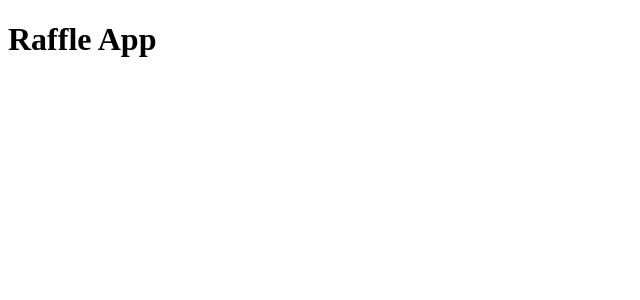
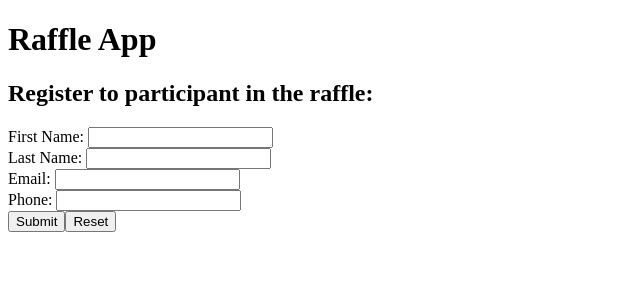
Before and after one commit to LILYHUANGPURSUIT/lilihuang-takehome-polleverywhere, a React (Create React App) app in the folder frontend/: page /raffles/1/participants in a window 1280 px wide. Before the commit this address had no page. Shown: the top 300 px of the page, without its empty margins (0-640 px from the left). Built offline with nearby package versions, Linux system fonts and the light colour scheme.

Commit message:
create newParticipant component

```diff
--- a/frontend/src/App.js
+++ b/frontend/src/App.js
@@ -1,4 +1,6 @@
 import { BrowserRouter as Router, Routes, Route } from "react-router-dom";
+import { AllRaffles } from "./components/allRaffles/AllRaffles";
+import { NewParticipant } from "./components/newParticipant/NewParticipant";
 import { Home } from './pages/home/Home';
 
 function App() {
@@ -8,6 +10,9 @@ function App() {
       <Router>
         <Routes>
           <Route path="/" element={<Home />} />
+          <Route path="/raffles" element={<AllRaffles />} />
+          <Route path="/raffles/:id/participants" element={<NewParticipant />} />
+          {/* <Route path="/raffles/:id/winner" element={<Winner />} /> */}
         </Routes>
       </Router>
     </div>
--- /dev/null
+++ b/frontend/src/components/newParticipant/NewParticipant.js
@@ -0,0 +1,32 @@
+import React from 'react'
+
+export const NewParticipant = () => {
+  return (
+    <div className='participantForm'>
+        <h2 className='participantForm__title'>Register to participant in the raffle:</h2>
+        <form className='participantForm__main'>
+            <div className='participantForm__main__firstname'>
+                <label htmlFor="participant">First Name: </label>
+                <input type="text" className="newparticipant-name" id="participant-name" required/>
+
+            </div>
+            <div className='participantForm__main__lastname'>
+                <label htmlFor="participant">Last Name: </label>
+                <input type="text" className="newparticipant-name" id="participant-name" required/>
+
+            </div>
+            <div className='participantForm__main__email'>
+                <label htmlFor="email">Email: </label>
+                <input type="email" className="form-control" id="secretToken" required/>
+            </div>
+            <div className='participantForm__main__phone'>
+                <label htmlFor="participant">Phone: </label>
+                <input type="text" className="newparticipant-phone" id="participant-phone" />
+            </div>
+
+            <button type="submit" className="btn btn-primary">Submit</button>
+            <button type="submit" className="btn btn-secondery">Reset</button>
+        </form>
+    </div>
+  )
+}
--- a/frontend/src/components/newRaffle/NewRaffle.js
+++ b/frontend/src/components/newRaffle/NewRaffle.js
@@ -7,13 +7,13 @@ export const NewRaffle = () => {
         <form className='raffleForm__main'>
             <div className='raffleForm__main__name'>
                 <label htmlFor="raffle">Raffle Name: </label>
-                <input type="email" className="newRaffle-name" id="raffle-name" required/>
+                <input type="text" className="newRaffle-name" id="raffle-name" required/>
 
             </div>
             <div className='raffleForm__main__secretToken'>
                 <label htmlFor="secretToken">Secret Token: </label>
                 <input type="text" className="form-control" id="secretToken" required/>
-                <small id="emailHelp" className="form-text text-muted">You must remember the Raffle Token because it will be asked when picking a winner.</small>
+                <small id="required-message" className="form-text text-muted">You must remember the Raffle Token because it will be asked when picking a winner.</small>
             </div>
 
             <button type="submit" className="btn btn-primary">Submit</button>
```
Also changed, not shown: frontend/src/components/newParticipant/newParticipant.scss (added).
